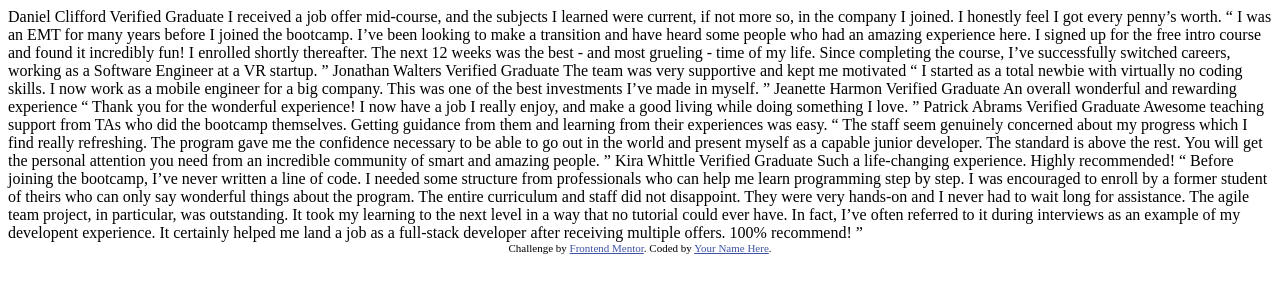
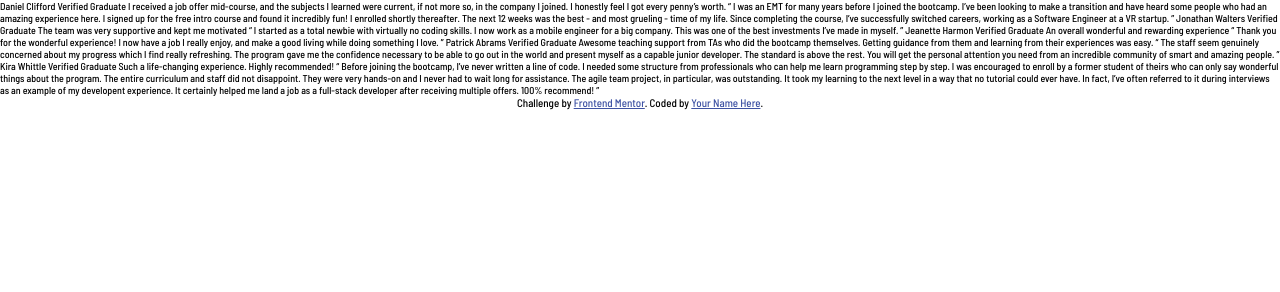
Before and after one commit to efrainhgmx/testimonials-grid, a plain HTML site: page index.html in a window 1280 px wide. Drawn offline with Linux system fonts and the light colour scheme.

Commit message:
Configuraciones iniciales del proyecto

```diff
--- a/index.html
+++ b/index.html
@@ -3,16 +3,14 @@
 <head>
   <meta charset="UTF-8">
   <meta name="viewport" content="width=device-width, initial-scale=1.0"> <!-- displays site properly based on user's device -->
-
+  <meta name="description" content="Check our reviwes about all our services. We proud about the result">
   <link rel="icon" type="image/png" sizes="32x32" href="./images/favicon-32x32.png">
 
   <title>Frontend Mentor | [Challenge Name Here]</title>
+  <!-- <link rel="preconnect" href="https://fonts.gstatic.com"> -->
+  <link href="https://fonts.googleapis.com/css2?family=Barlow+Semi+Condensed:wght@500;600&display=swap" rel="stylesheet">
+  <link rel="stylesheet" href="styles.css">
 
-  <!-- Feel free to remove these styles or customise in your own stylesheet 👍 -->
-  <style>
-    .attribution { font-size: 11px; text-align: center; }
-    .attribution a { color: hsl(228, 45%, 44%); }
-  </style>
 </head>
 <body>
   Daniel Clifford
--- /dev/null
+++ b/styles.css
@@ -0,0 +1,31 @@
+* {
+    margin: 0;
+    padding: 0;
+    box-sizing: border-box;
+}
+
+
+:root {
+
+    /* Primary Colors */
+    --moderate-violete: hsl(263, 55%, 52%);
+    --grayish: hsl(217, 19%, 35%);
+    --black: hsl(219, 29%, 14%);
+    --white: hsl(0, 0%, 100%);
+
+    /* Secundary colors */
+    --ligth-gray: hsl(0, 0%, 81%);
+    --grayish-blue: hsl(210, 46%, 95%);
+
+}
+
+html {
+    font-size: 62.5%;
+}
+
+body {
+    font-family: 'Barlow Semi Condensed', sans-serif;
+}
+
+.attribution { font-size: 11px; text-align: center; }
+.attribution a { color: hsl(228, 45%, 44%); }
```
